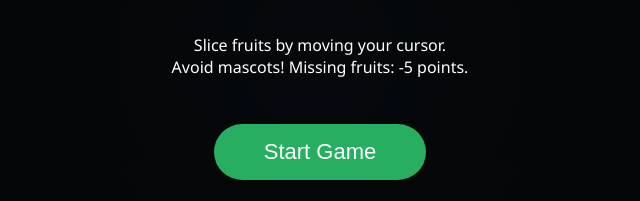
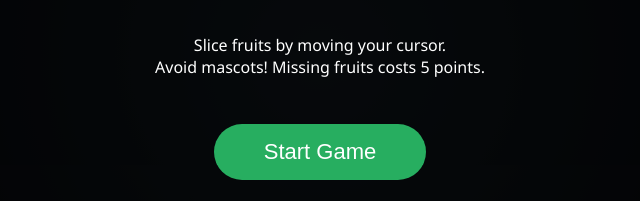
Before and after one commit to LessonsLiterator/juice-re, a plain HTML site: page index.html in a window 1280 px wide. Shown: the part 344-545 px from the top of the page, 320-960 px from the left. Drawn offline with Linux system fonts and the light colour scheme.

Commit message:
Update index.html

```diff
--- a/index.html
+++ b/index.html
@@ -4,7 +4,7 @@
     <meta charset="UTF-8">
     <meta name="viewport" content="width=device-width, initial-scale=1.0, maximum-scale=1.0, user-scalable=no">
     <title>Fruit-Re</title>
-    <!-- Иконка вкладки -->
+    <!-- Browser tab icon -->
     <link rel="icon" type="image/png" href="mark.png">
     <link rel="stylesheet" href="style.css">
 </head>
@@ -22,7 +22,7 @@
     <div id="overlay">
         <h1>Fruit-Re</h1>
         <p>Slice fruits by moving your cursor.<br>
-        Avoid mascots! Missing fruits: -5 points.</p>
+        Avoid mascots! Missing fruits costs 5 points.</p>
         <button onclick="startGame()">Start Game</button>
     </div>
 
```
